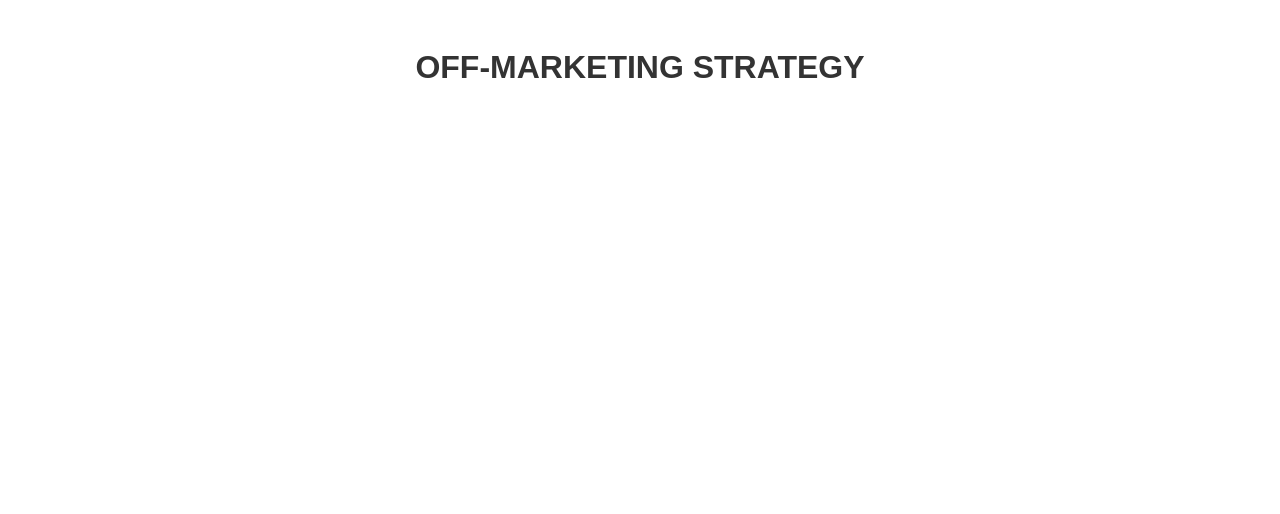
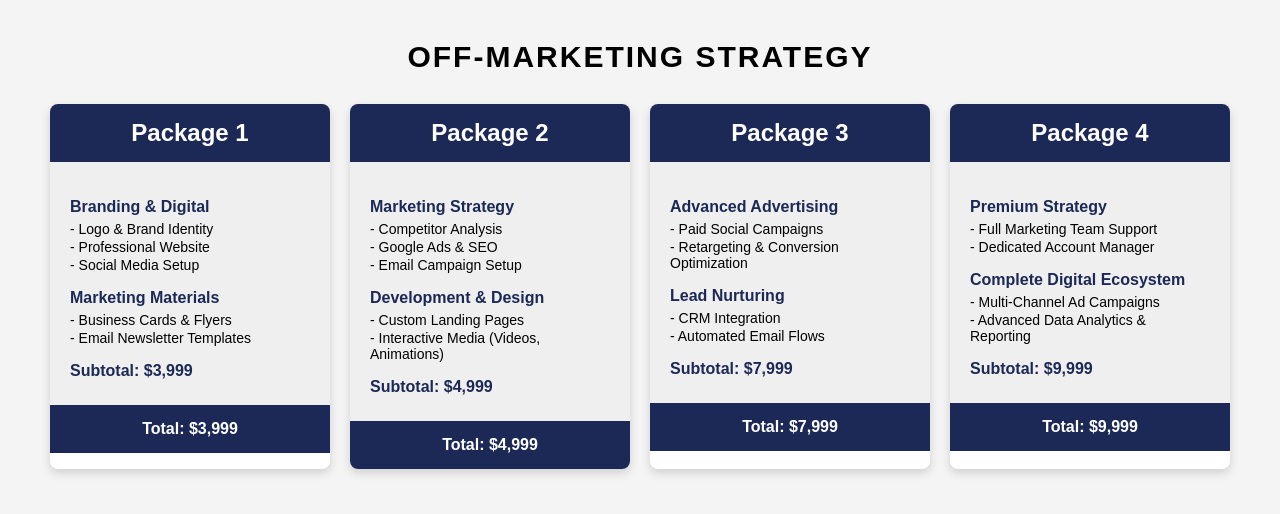
Before and after one commit to claud-exuma/developconnect-marketing, a plain HTML site: page index.html in a window 1280 px wide. Drawn offline with Linux system fonts and the light colour scheme.

Commit message:
Update styles.css

```diff
--- a/styles.css
+++ b/styles.css
@@ -1,50 +1,72 @@
+/* Global Styles */
 body {
-    font-family: Arial, sans-serif;
+    font-family: 'Arial', sans-serif;
+    background-color: #F4F4F4;
+    margin: 0;
+    padding: 20px;
     text-align: center;
-    padding: 20px;
 }
 
-h1 {
-    color: #333;
+/* Title */
+.title {
+    font-size: 30px;
+    font-weight: bold;
+    text-transform: uppercase;
+    letter-spacing: 2px;
+    margin-bottom: 30px;
 }
 
-.toggle-buttons {
+/* Container for Packages */
+.packages-container {
     display: flex;
     justify-content: center;
-    margin-bottom: 20px;
+    gap: 20px;
+    flex-wrap: wrap;
 }
 
-.toggle-buttons button {
-    padding: 10px 20px;
-    border: none;
-    cursor: pointer;
-    background: #ddd;
-    font-size: 16px;
-    margin: 5px;
-    transition: background 0.3s;
-}
-
-.toggle-buttons button.active {
-    background: black;
-    color: white;
-}
-
-.package-content {
-    max-width: 600px;
-    margin: 0 auto;
+/* Individual Package Styling */
+.package {
+    background-color: white;
+    width: 280px;
+    border-radius: 8px;
+    box-shadow: 0px 4px 10px rgba(0, 0, 0, 0.15);
+    overflow: hidden;
     text-align: left;
 }
 
-.package {
-    display: none;
+/* Header */
+.package h2 {
+    background-color: #1C2957;
+    color: white;
+    padding: 15px;
+    margin: 0;
+    text-align: center;
 }
 
-.package.active {
-    display: block;
-    animation: fadeIn 0.3s ease-in-out;
+/* Package Content */
+.package-content {
+    padding: 20px;
+    background-color: #EFEFEF;
 }
 
-@keyframes fadeIn {
-    from { opacity: 0; }
-    to { opacity: 1; }
+.package-content h3 {
+    font-size: 16px;
+    font-weight: bold;
+    margin-bottom: 5px;
+    color: #1C2957;
 }
+
+.package-content p {
+    margin: 2px 0;
+    font-size: 14px;
+}
+
+/* Price Box */
+.package-total {
+    background-color: #1C2957;
+    color: white;
+    padding: 15px;
+    font-size: 16px;
+    font-weight: bold;
+    text-align: center;
+}
```
